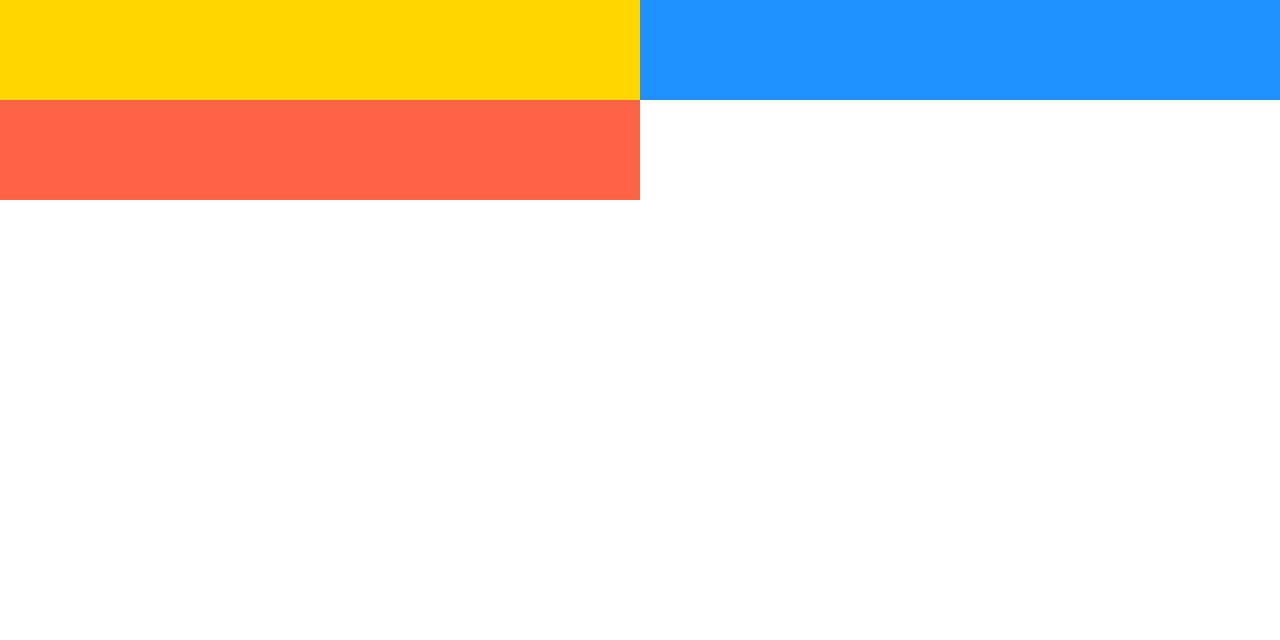
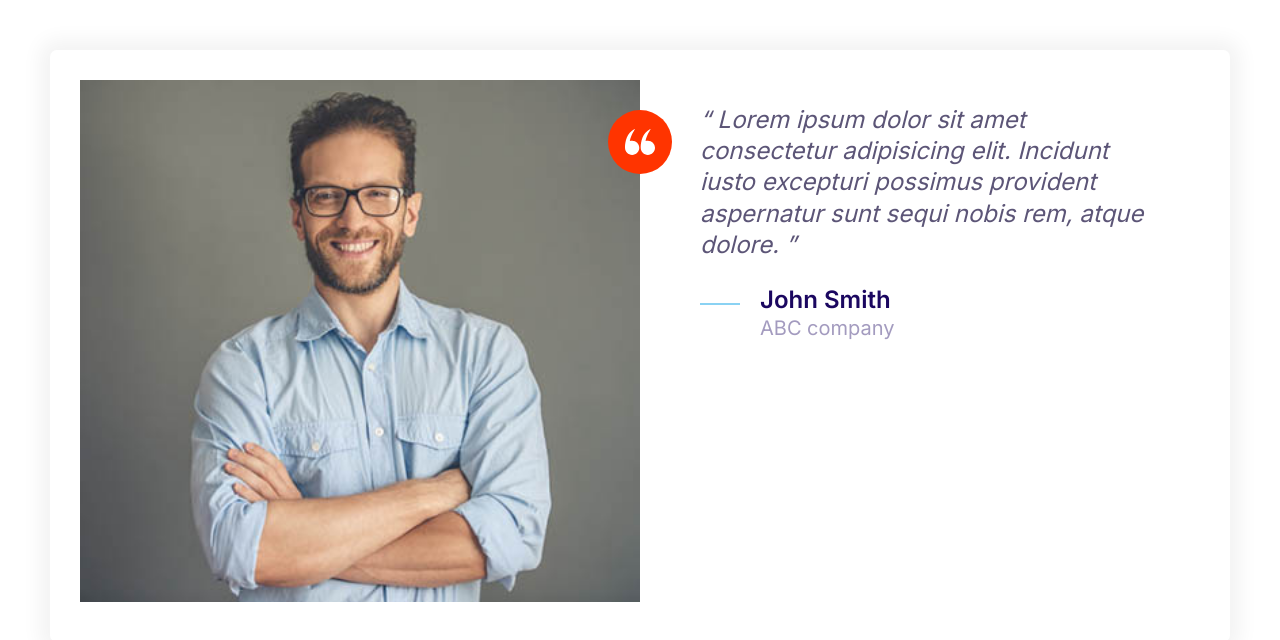
Before and after one commit to adilya2001/atrix, a plain HTML site: page index.html in a window 1280 px wide. Drawn offline with Linux system fonts and the light colour scheme.

Commit message:
testimonial define

```diff
--- a/css/styles.css
+++ b/css/styles.css
@@ -166,8 +166,17 @@ a {
   height: 40px;
 }
 
+.icon--small{
+  width: 30px;
+  height: 30px;
+}
+
 .icon--primary {
   fill: var(--color-primary);
+}
+
+.icon--white{
+  fill: #fff;
 }
 
 .icon-container {
@@ -178,6 +187,10 @@ a {
   display: inline-flex;
   justify-content: center;
   align-items: center;
+}
+
+.icon-container--accent{
+  background: var(--color-accent);
 }
 
 /* buttons */
@@ -459,3 +472,32 @@ font-style: normal;
 }
 
 /* testimonial */
+
+.testimonial{
+  padding: 3rem;
+}
+
+.testimonial__image{
+  position: relative;
+
+}
+
+.testimonial__image>img{
+width: 100%;
+}
+
+.testimonial__image>.icon-container{
+  position: absolute;
+  top: 3rem;
+  right: -32px;
+}
+
+@media screen and (min-width: 768px) {
+  .testimonial .quote,
+  .testimonial .quote__author{
+    font-size: 2.4rem;
+  }
+  .testimonial .quote{
+  margin-left: 6rem;
+  }
+}
--- a/index.html
+++ b/index.html
@@ -13,11 +13,38 @@
       rel="stylesheet"
     />
   </head>
-  <body>
-    <div class="grid grid--1x2">
-      <div style="height: 100px; background: gold"></div>
-      <div style="height: 100px; background: dodgerblue"></div>
-      <div style="height: 100px; background: tomato"></div>
+  <body style="padding: 5rem">
+    <div class="card testimonial">
+      <div class="grid grid--1x2">
+        <div class="testimonial__image">
+          <img src="css/images/testimonial.jpg" alt="A happy man" />
+          <span class="icon-container icon-container--accent">
+            <svg class="icon icon--primary icon--white icon--small">
+              <use xlink:href="css/images/sprite.svg#quotes"></use>
+            </svg>
+          </span>
+        </div>
+        <blockquote class="quote">
+          <p class="quote__text">
+            Lorem ipsum dolor sit amet consectetur adipisicing elit. Incidunt
+            iusto excepturi possimus provident aspernatur sunt sequi nobis rem,
+            atque dolore.
+          </p>
+          <footer>
+            <div class="media">
+              <div class="media__image">
+                <svg class="icon icon--primary quote__line">
+                  <use xlink:href="css/images/sprite.svg#line"></use>
+                </svg>
+              </div>
+              <div class="media__body">
+                <h3 class="media__title quote__author">John Smith</h3>
+                <p class="quote__organization">ABC company</p>
+              </div>
+            </div>
+          </footer>
+        </blockquote>
+      </div>
     </div>
   </body>
 </html>
```
Also changed, not shown: css/components/testimonial.html (+27 -3 lines).
